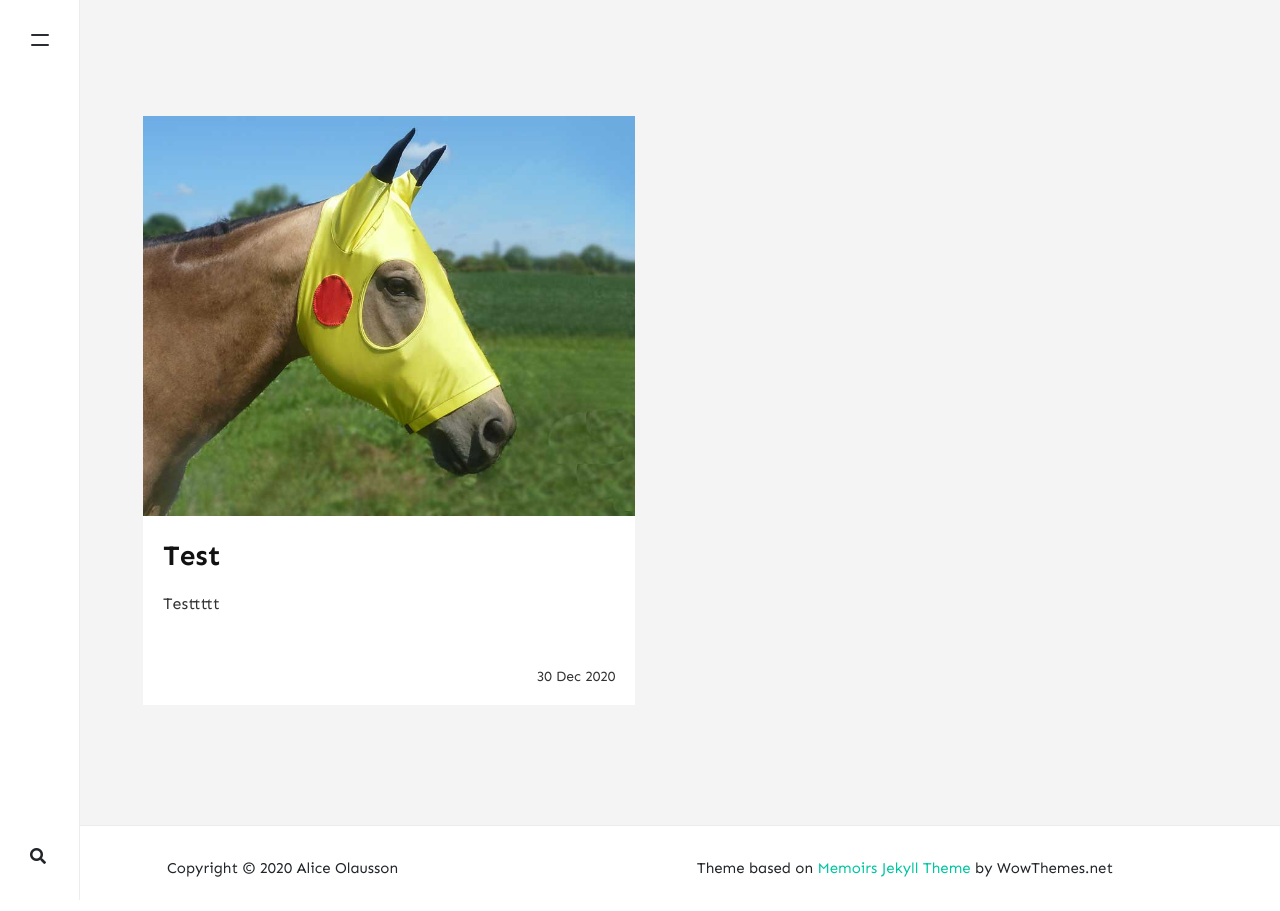
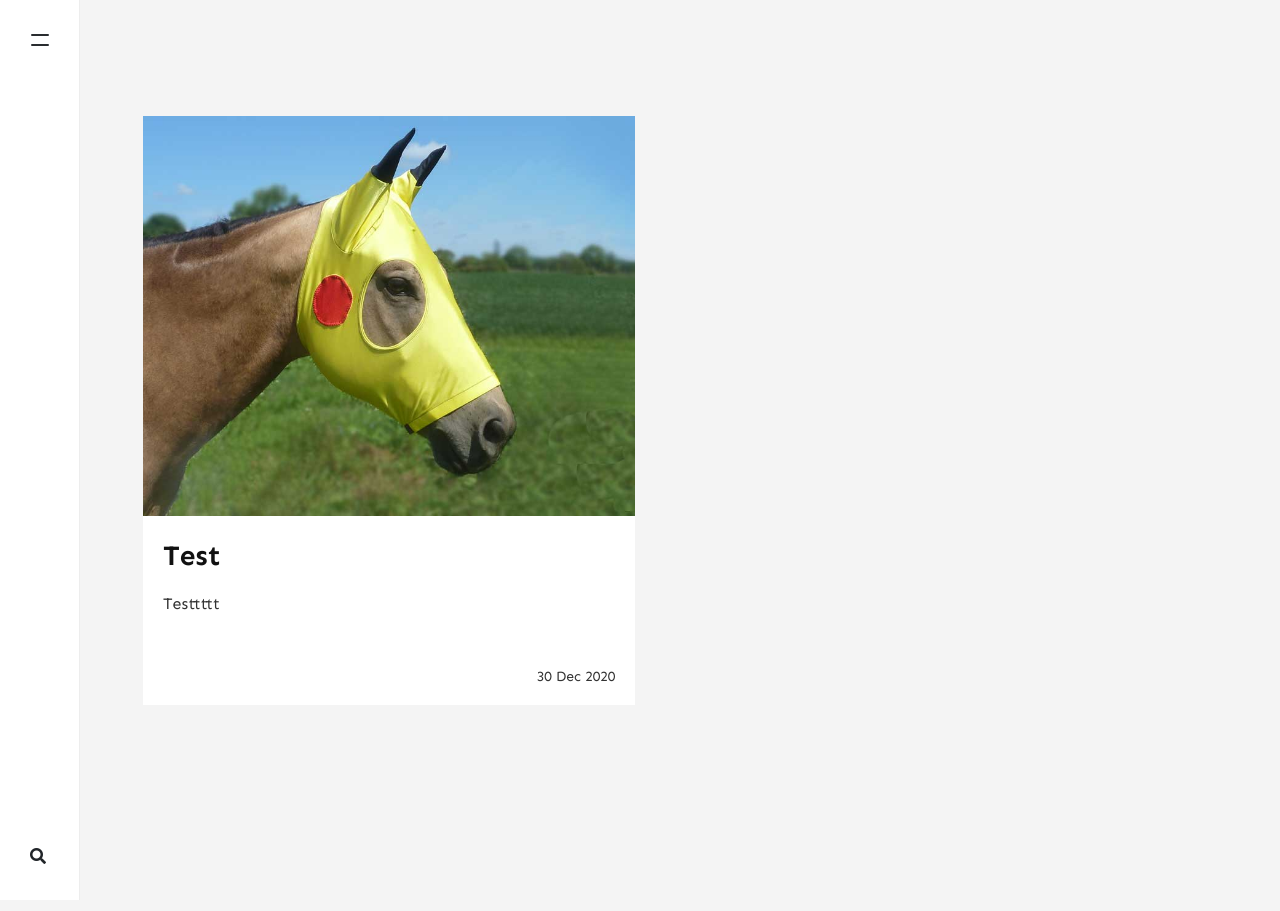
Before and after one commit to halice123/halice123.github.com, a Jekyll site: the page built from index.html, in a window 1280 px wide. Built offline with Jekyll 4.4.1, drawn with Linux system fonts in a browser that asks for light colours; nearby versions of some CDN libraries; the list of posts is cut into pages by our own code; comment, search, counter and statistics services are not loaded.

Commit message:
Remove attribution from final product; not required by license

```diff
--- a/_layouts/default.html
+++ b/_layouts/default.html
@@ -64,24 +64,6 @@
     </div>
 
 </div>
-
-<!-- Begin Footer
-================================================== -->
-<footer class="footer">
-    <div class="container">
-        <div class="row">
-            <div class="col-md-6 col-sm-12 text-center text-lg-left">
-                Copyright © {{ site.time | date: "%Y" }} {{ site.name }}
-            </div>
-            <div class="col-md-6 col-sm-12 text-center text-lg-right">
-                Theme based on <a target="_blank" href="https://www.wowthemes.net/memoirs-free-jekyll-theme/">Memoirs Jekyll Theme</a> by WowThemes.net
-            </div>
-        </div>
-    </div>
-</footer>
-<!-- End Footer
-================================================== -->
-
 </div> <!-- /.site-content -->
 
 <!-- Scripts (if you need bootstrap.js, please add it yourself. I didn't use it for performance reasons, it was not needed in this theme)
```
Also changed, not shown: README.md (added).
